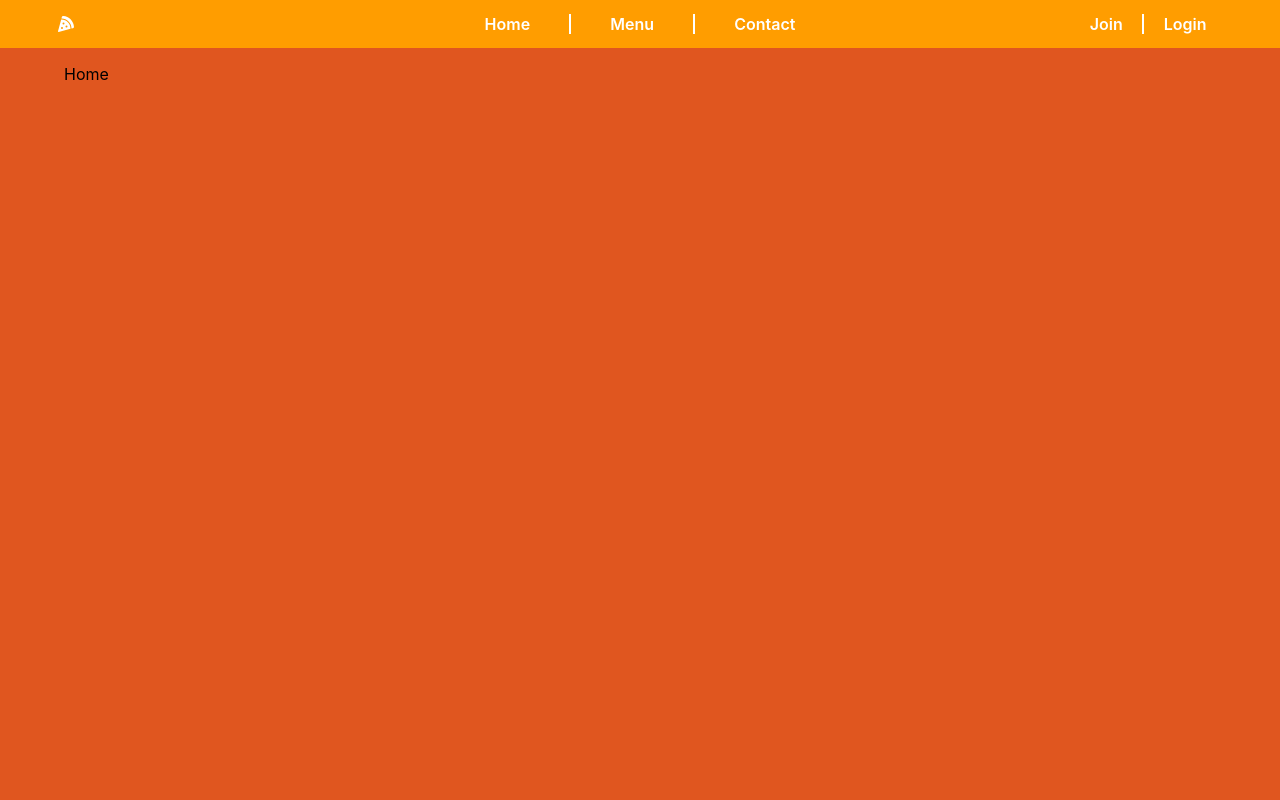
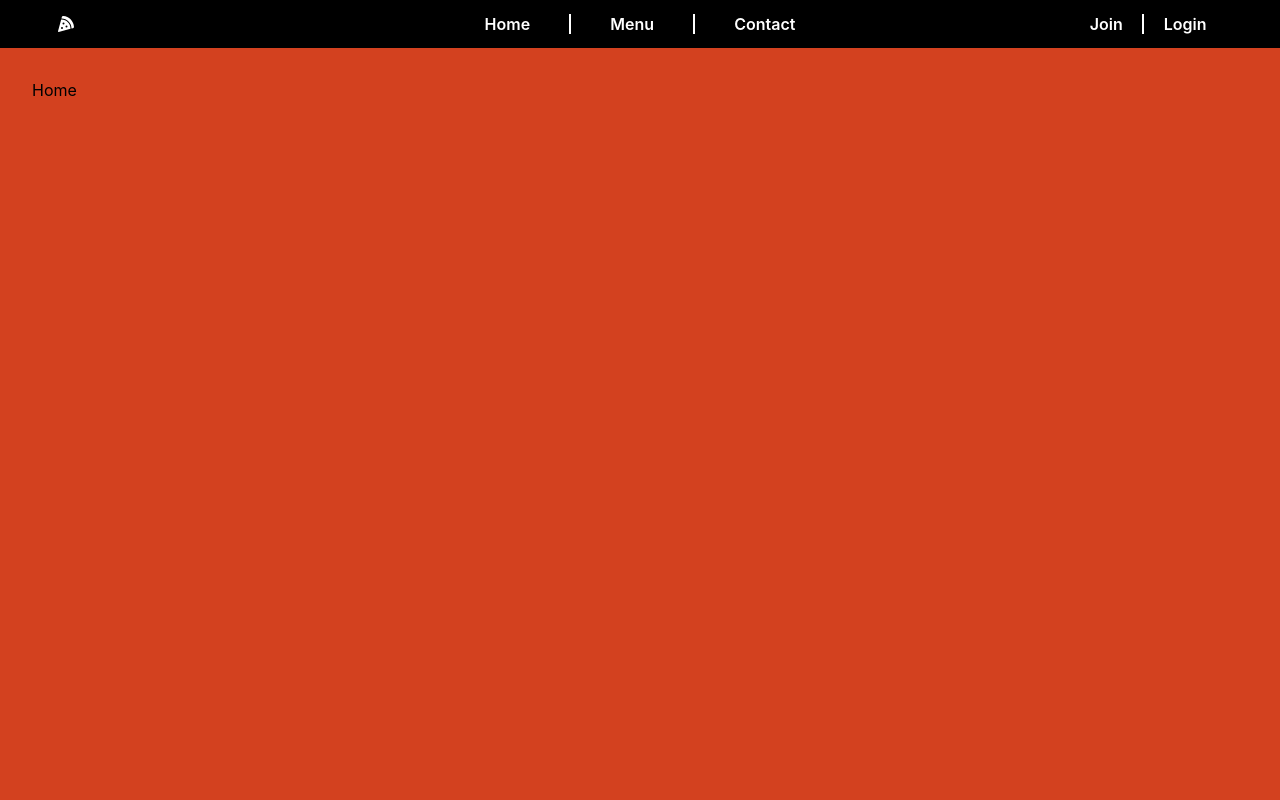
Before and after one commit to Chaeri-Yoon/pizza-ordering, a Next.js app: page / in a window 1280 px wide. Shown: the top 800 px of the page. Built offline with nearby package versions, Linux system fonts and the light colour scheme.

Commit message:
* Modifiy scroll function executed by clicking a button on the nav bar on the header

```diff
--- a/components/Header.tsx
+++ b/components/Header.tsx
@@ -1,7 +1,7 @@
+import Link from 'next/link'
 import styled from 'styled-components'
 import { FontAwesomeIcon } from '@fortawesome/react-fontawesome'
 import { faPizzaSlice } from '@fortawesome/free-solid-svg-icons'
-import Link from 'next/link'
 
 const Container = styled.div`
     position: fixed;
@@ -13,8 +13,10 @@ const Container = styled.div`
     justify-content: center;
     align-items: center;
 
-    background-color: #ff9d00;
+    /* background-color: #D3411F; */
+    background-color: black;
     color: white;
+    z-index: 99;
 
     & > *{
         width: 33%;
@@ -59,9 +61,13 @@ const UserContainer = styled(NavContainer)`
 export default () => {
     return (
         <Container>
-            <Logo>
-                <FontAwesomeIcon icon={faPizzaSlice} />
-            </Logo>
+            <Link href="/">
+                <a>
+                    <Logo>
+                        <FontAwesomeIcon icon={faPizzaSlice} />
+                    </Logo>
+                </a>
+            </Link>
             <NavContainer>
                 <Link href="#home">Home</Link>
                 <Link href="#menu">Menu</Link>
--- a/pages/index.tsx
+++ b/pages/index.tsx
@@ -5,8 +5,9 @@ import styled from 'styled-components'
 import Header from '../components/Header'
 
 const Main = styled.main`
+  position: absolute;
+  top: 3em;
   width: 100%;
-  background-color: #e0561f;
 `;
 const Container = styled.div`
   width: 100%;
@@ -15,9 +16,13 @@ const Container = styled.div`
   align-items: center;
 `;
 const Section = styled.section`
-  padding: 4em;
+  scroll-margin-top: 3em;
+  padding: 2em;
   width: 100%;
   height: 100vh;
+  &:nth-child(2n+1){
+    background-color: #D3411F;
+  }
 `;
 
 const Home: NextPage = () => {
```
